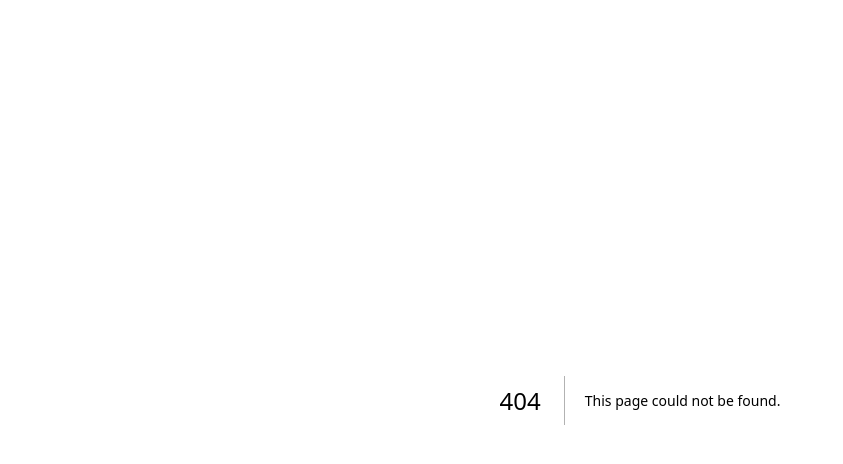
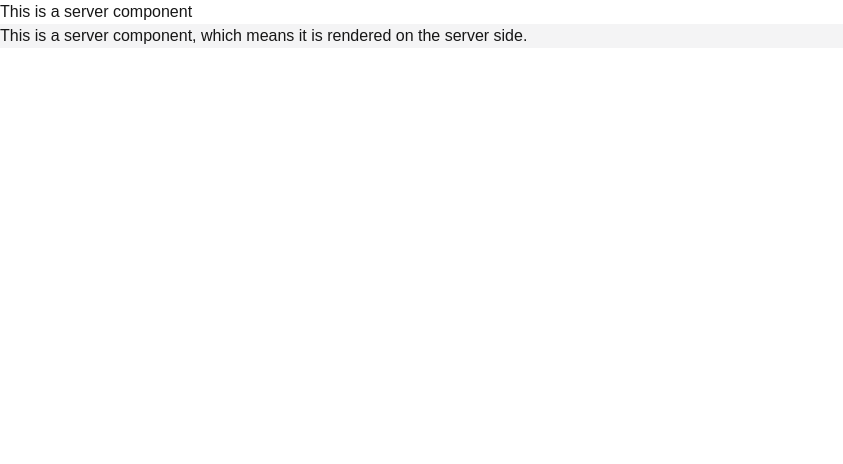
Before and after one commit to Rishisharma-connect/react, a Next.js app in the folder learn-ssr/: page /git in a window 1280 px wide. Before the commit this address had no page. Shown: the top 464 px of the page, without its empty margins (0-843 px from the left). Built offline with nearby package versions, Linux system fonts and the light colour scheme.

Commit message:
git base

```diff
--- /dev/null
+++ b/learn-ssr/src/app/git/page.tsx
@@ -0,0 +1,15 @@
+import React from "react";
+
+const page = () => {
+  return (
+    <div>
+      <h1>This is a server component</h1>
+      <p className="bg-zinc-100">
+        This is a server component, which means it is rendered on the server
+        side.
+      </p>
+    </div>
+  );
+};
+
+export default page;
```
